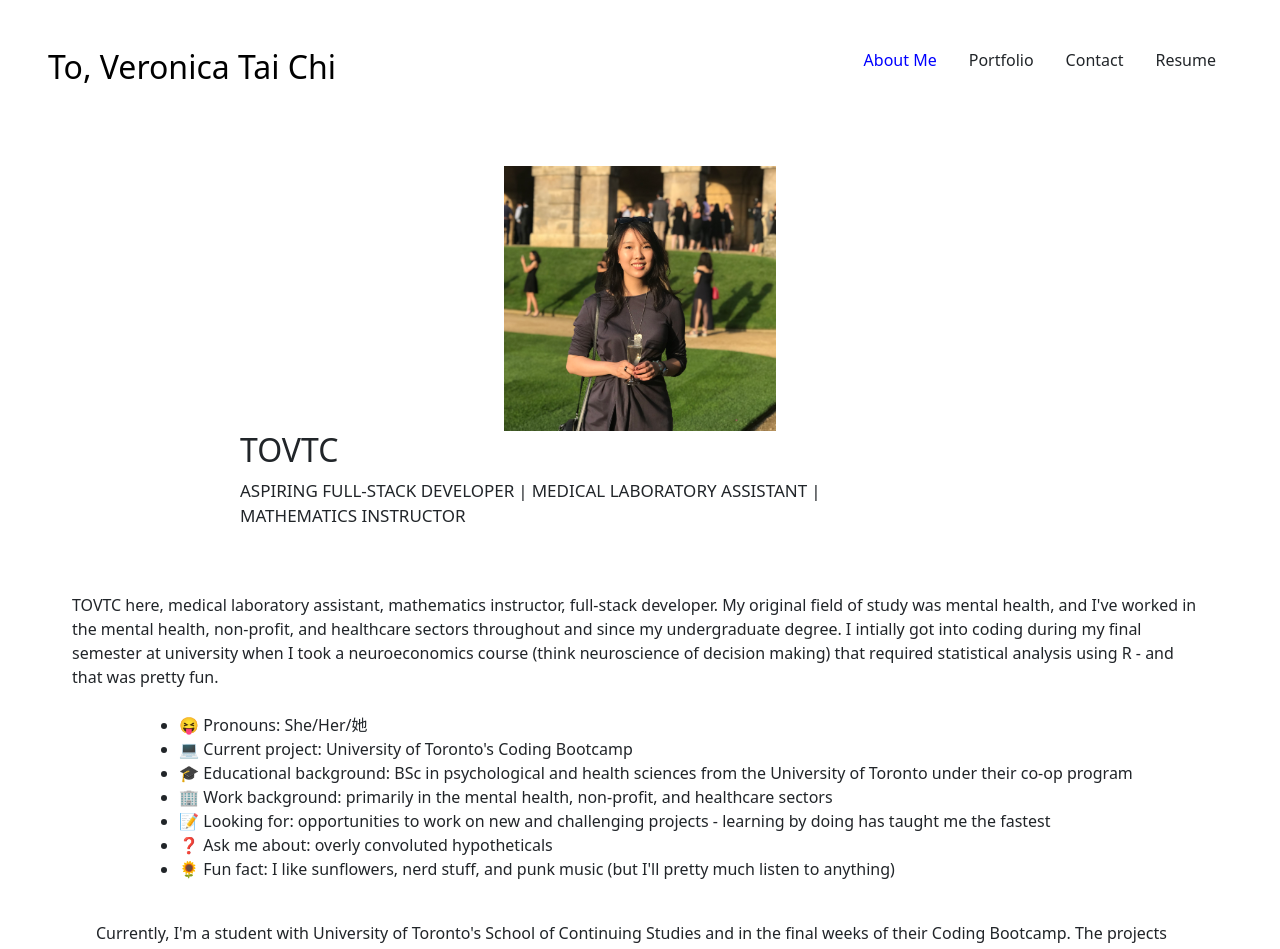
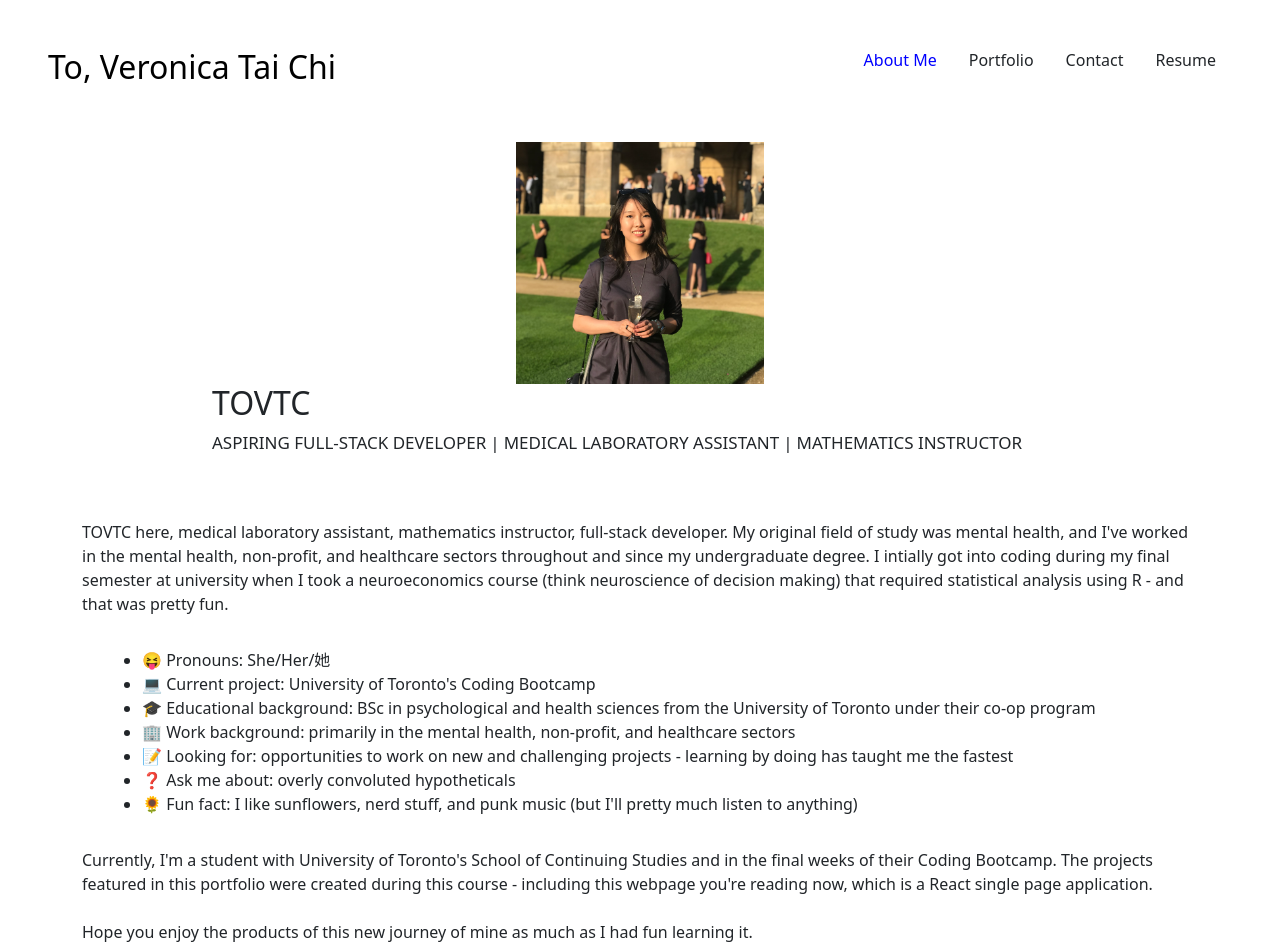
Before and after one commit to TOVTC/react-portfolio-challenge, a React (Create React App) app: page / in a window 1280 px wide. Shown: the top 949 px of the page. Built offline with nearby package versions, Linux system fonts and the light colour scheme.

Commit message:
added BS grid system and updated style

```diff
--- a/src/components/About.js
+++ b/src/components/About.js
@@ -2,9 +2,9 @@ import React from 'react';
 
 function About() {
     return (
-        <div className='m-4 px-5'>
-            <div className='d-flex flex-wrap justify-content-center align-items-center mb-3'>
-                <img src={require('../assets/images/avatar.jpg')} alt='TOVTC' id='avatar' className='mx-5'></img>
+        <div className='container'>
+            <div className='row d-flex flex-wrap justify-content-center align-items-center mb-3'>
+                <img src={require('../assets/images/avatar.jpg')} alt='TOVTC' id='avatar'></img>
                 <div id='about-caption'>
                     <h2>TOVTC</h2>
                     <ul className='d-flex flex-wrap list-inline'>
@@ -16,12 +16,12 @@ function About() {
                     </ul>
                 </div>
             </div>
-            <div className='d-flex justify-content-center mt-5'>
-                <p className='about-text'>
+            <div className='row mt-5'>
+                <p>
                     TOVTC here, medical laboratory assistant, mathematics instructor, full-stack developer. My original field of study was mental health, and I've worked in the mental health, non-profit, and healthcare sectors throughout and since my undergraduate degree. I intially got into coding during my final semester at university when I took a neuroeconomics course (think neuroscience of decision making) that required statistical analysis using R - and that was pretty fun.
                 </p>
             </div>
-            <div className='d-flex justify-content-center m-2'>
+            <div className='row mx-5 my-3'>
                 <ul className='about-text'>
                     <li>😝 Pronouns: She/Her/她</li>
                     <li>💻 Current project: University of Toronto's Coding Bootcamp</li>
@@ -32,8 +32,8 @@ function About() {
                     <li>🌻 Fun fact: I like sunflowers, nerd stuff, and punk music (but I'll pretty much listen to anything)</li>
                 </ul>
             </div>
-            <div className='d-flex justify-content-center m-4'>
-                <p className='about-text'>
+            <div className='row mb-3'>
+                <p>
                     Currently, I'm a student with University of Toronto's School of Continuing Studies and in the final weeks of their Coding Bootcamp. The projects featured in this portfolio were created during this course - including this webpage you're reading now, which is a React single page application.
                     <br />
                     <br />
--- a/src/components/Contact.js
+++ b/src/components/Contact.js
@@ -30,8 +30,11 @@ function Contact() {
         console.log(form)
     }
     return (
-        <div className='m-4 px-5'>
+        <div className='container'>
+            <div className='row'>
                 <h2 className='mb-4'>Contact <BsEnvelope /></h2>
+            </div>
+            <div className='row'>
                 <form onSubmit={submitForm}>
                     <div className='d-flex w-50'>
                         <div className='my-2 me-3'>
@@ -55,6 +58,7 @@ function Contact() {
                     </div>
                 )}
             </div>
+        </div>
     )
 }
 
--- a/src/components/Navigation.js
+++ b/src/components/Navigation.js
@@ -8,7 +8,7 @@ function Navigation(props) {
     } = props;
     return (
         <nav className='d-inline-flex'>
-            <ul className='flex-row list-inline'>
+            <ul className='list-inline'>
                 {options.map((option) => (
                     <li className={`mx-3 d-inline-flex ${selection === option && 'selected'}`} key={option}>
                         <span onClick={() => setSelection(option)}>
--- a/src/components/Portfolio.js
+++ b/src/components/Portfolio.js
@@ -1,5 +1,7 @@
 import React, {useState} from 'react';
 import {BsFileEarmarkPost, BsFileEarmarkCode} from "react-icons/bs";
+import {BsGithub, BsLink} from "react-icons/bs";
+
 
 function Portfolio() {
     const [projects] = useState([
@@ -16,10 +18,13 @@ function Portfolio() {
     const deployedApps = projects.filter(project => project.deployed === true);
     const nondeployedApps = projects.filter(project => project.deployed === false);
     return (
-        <div className='m-4 px-5'>
-            <h2 className='mb-5'>Portfolio</h2>
+        <div className='container'>
+            <div className='row mb-2'>
+                <h2>Portfolio</h2>
+            </div>
+            <div className='row'>
                 <h3 className='my-2'><BsFileEarmarkPost /> Deployed Applications</h3>
-            <div className='d-flex flex-wrap justify-content-around m-3'>
+                <div className='d-flex flex-wrap my-3'>
                     {!deployedApps.length ? (
                         <p>No applications of this type featured!</p>
                     ) : (
@@ -31,15 +36,17 @@ function Portfolio() {
                                 <h4 className='mt-4'>{app.name}</h4>
                                 <div className='my-3'>
                                     <p>Focus: {app.focus}</p>
-                                <a href={app.repo} className='mx-1' target='_blank' rel='noreferrer'>GitHub Repository</a>
-                                <a href={app.link} className='mx-1' target='_blank' rel='noreferrer'>Deployed Link</a>
+                                    <BsGithub /><a href={app.repo} className='mx-2' target='_blank' rel='noreferrer'>GitHub</a>
+                                    <BsLink /><a href={app.link} className='mx-2' target='_blank' rel='noreferrer'>Deployed</a>
                                 </div>
                             </div>
                         ))
                     )}
                 </div>
-            <h3 className='mt-5 my-2'><BsFileEarmarkCode /> Non-Deployed Applications</h3>
-            <div className='d-flex flex-wrap justify-content-around m-3'>
+            </div>
+            <div className='row mt-5'>
+                <h3 className='my-2'><BsFileEarmarkCode /> Non-Deployed Applications</h3>
+                    <div className='d-flex flex-wrap my-3'>
                         {!nondeployedApps.length ? (
                             <p>No applications of this type featured!</p>
                         ) : (
@@ -51,13 +58,14 @@ function Portfolio() {
                                     <h4 className='mt-4'>{app.name}</h4>
                                     <div className='my-3'>
                                         <p>Focus: {app.focus}</p>
-                                <a href={app.repo} className='mx-1' target='_blank' rel='noreferrer'>GitHub Repository</a>
+                                        <BsGithub /><a href={app.repo} className='mx-2' target='_blank' rel='noreferrer'>GitHub</a>
                                     </div>
                                 </div>
                             ))
                         )}
                     </div>
                 </div>
+        </div>
     )
 }
 
--- a/src/components/Resume.js
+++ b/src/components/Resume.js
@@ -3,13 +3,15 @@ import {BsFileEarmarkPost, BsFileEarmarkCode, BsFileEarmarkRuled} from "react-ic
 
 function Resume() {
     return (
-        <div className='m-4 px-5'>
-            <div className='mb-4'>
+        <div className='container'>
+            <div className='row mb-4'>
+                <div>
                     <h2>Summary of Proficiencies</h2>
                     <p>Primary - MERN Stack</p>
                 </div>
-            <div className='d-flex flex-wrap'>
-                <div className='me-5'>
+            </div>
+            <div className='row'>
+                <div className='col-4'>
                         <h3><BsFileEarmarkPost /> Frontend Technologies</h3>
                         <ul>
                             <li>HTML</li>
@@ -18,7 +20,7 @@ function Resume() {
                             <li>React</li>
                         </ul>
                     </div>
-                <div className='me-5'>
+                    <div className='col-4'>
                         <h3><BsFileEarmarkCode /> Backend Technologies</h3>
                         <ul>
                             <li>Node.js (+ npm)</li>
@@ -28,7 +30,7 @@ function Resume() {
                             <li>MongoDB</li>
                         </ul>
                     </div>
-                <div className='me-5'>
+                    <div className='col-4'>
                         <h3><BsFileEarmarkRuled /> Other Technologies</h3>
                         <ul>
                             <li>R</li>
@@ -37,7 +39,7 @@ function Resume() {
                         </ul>
                     </div>
                 </div>
-            <div className='mt-3'>
+            <div className='row mt-3'>
                 <h2>Full Resume</h2>
                 <p>Available for download <a href={require('../assets/documents/resume-example.pdf')} download>here</a></p>
             </div>
--- a/src/index.css
+++ b/src/index.css
@@ -1,3 +1,9 @@
+* {
+  margin: 0;
+  padding: 0;
+  box-sizing: border-box;
+}
+
 body {
   margin: 0;
   font-family: -apple-system, BlinkMacSystemFont, 'Segoe UI', 'Roboto', 'Oxygen',
@@ -39,7 +45,7 @@ nav li {
 
 #about-caption {
   font-size: 17px;
-  max-width: 50rem;
+  max-width: 55rem;
   min-width: 20rem;
 }
 
```
Lines whose indentation alone changed are shown as unchanged.
